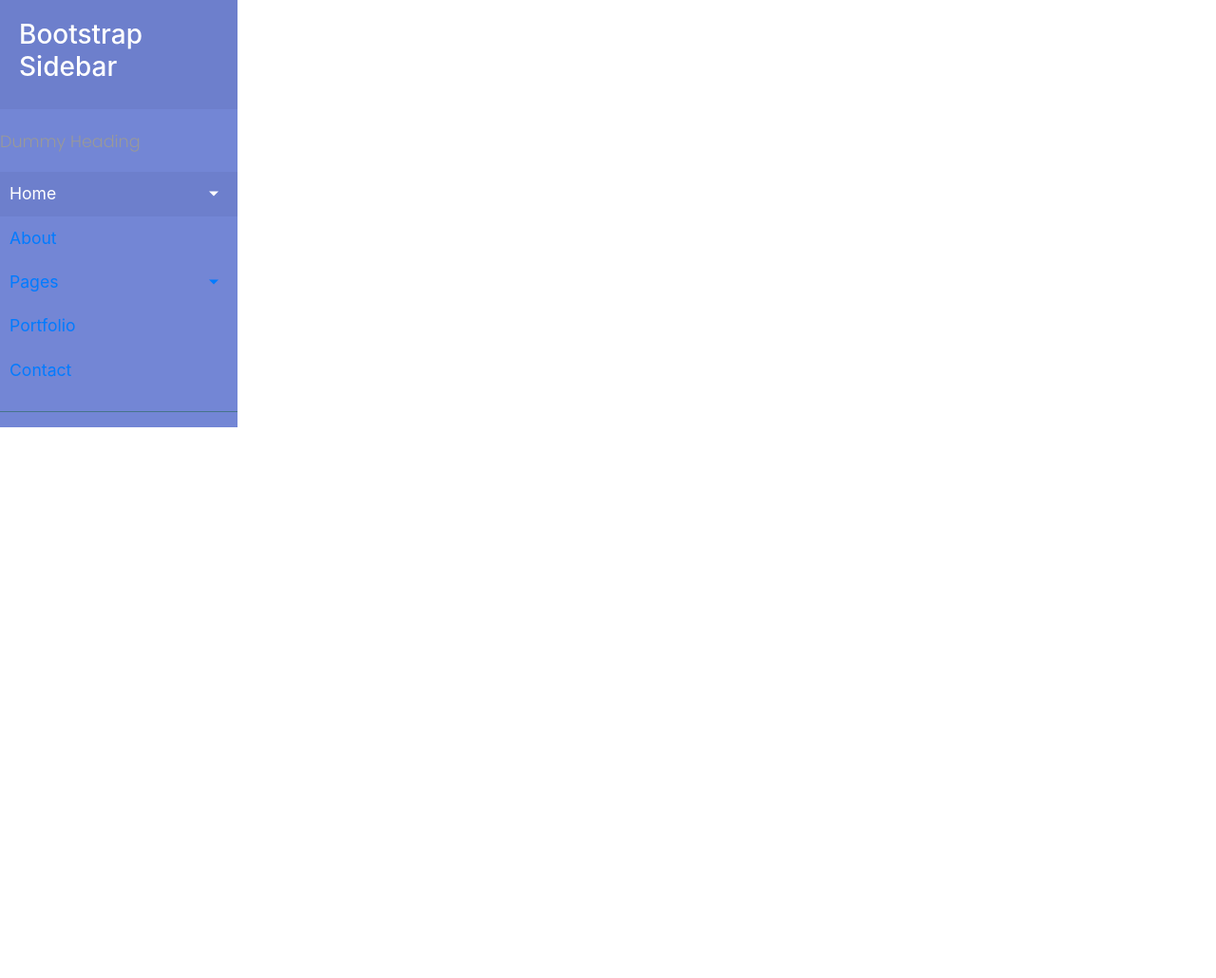
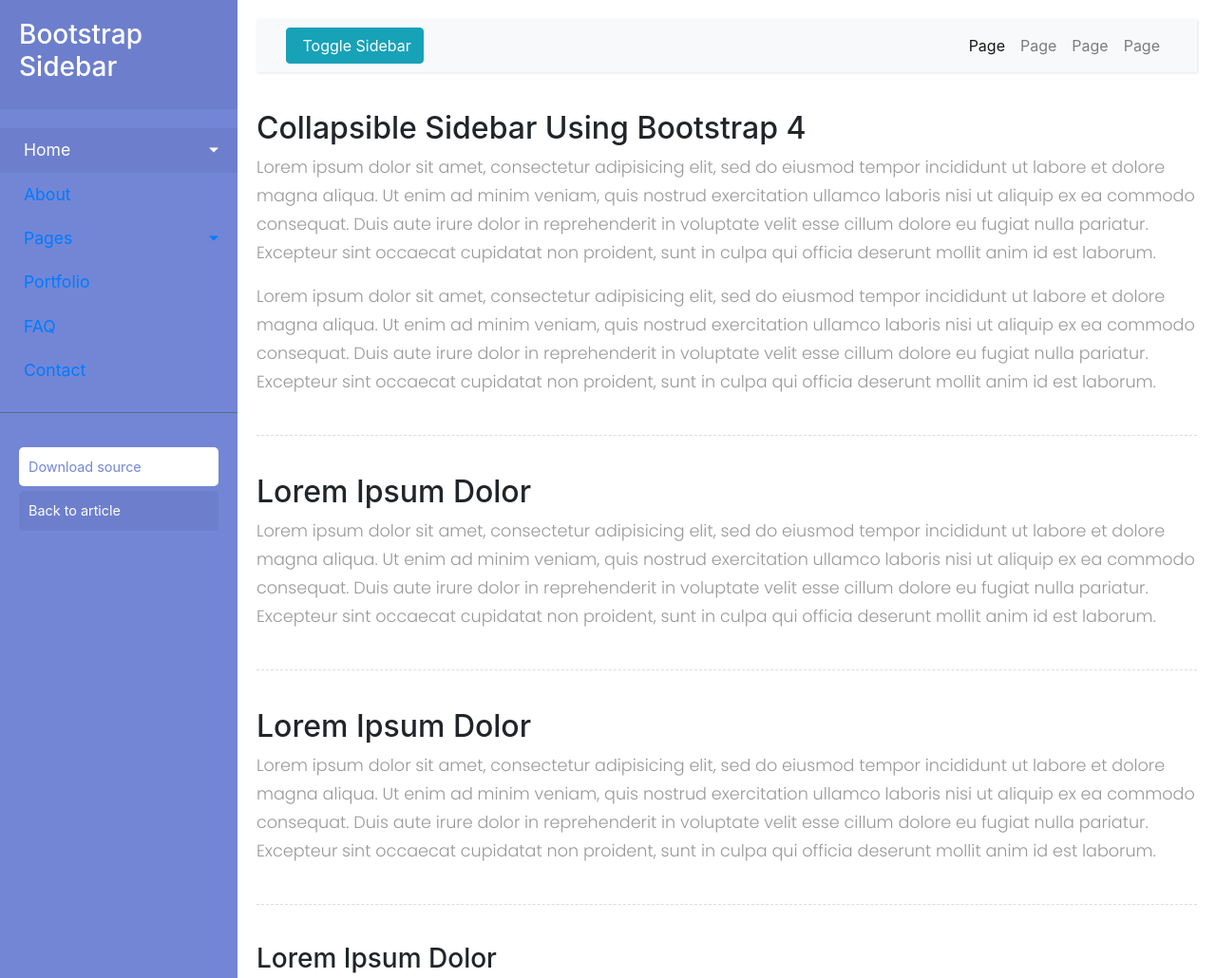
Before and after one commit to hjki001/fwi0, a plain HTML site: page index.html in a window 1280 px wide. Shown: the top 1030 px of the page at 95% size. Before the commit the page ends 800 px from the top, so only its background shows below. Drawn offline with Linux system fonts and the light colour scheme.

Commit message:
Update index.html

```diff
--- a/index.html
+++ b/index.html
@@ -9,16 +9,19 @@
 </head>
 <body>
 <div class="wrapper">
-    <!-- Sidebar -->
+        <!-- Sidebar  -->
         <nav id="sidebar">
             <div class="sidebar-header">
                 <h3>Bootstrap Sidebar</h3>
+                <strong>BS</strong>
             </div>
 
             <ul class="list-unstyled components">
-            <p>Dummy Heading</p>
                 <li class="active">
-                <a href="#homeSubmenu" data-toggle="collapse" aria-expanded="false" class="dropdown-toggle">Home</a>
+                    <a href="#homeSubmenu" data-toggle="collapse" aria-expanded="false" class="dropdown-toggle">
+                        <i class="fas fa-home"></i>
+                        Home
+                    </a>
                     <ul class="collapse list-unstyled" id="homeSubmenu">
                         <li>
                             <a href="#">Home 1</a>
@@ -32,10 +35,14 @@
                     </ul>
                 </li>
                 <li>
-                <a href="#">About</a>
-            </li>
-            <li>
-                <a href="#pageSubmenu" data-toggle="collapse" aria-expanded="false" class="dropdown-toggle">Pages</a>
+                    <a href="#">
+                        <i class="fas fa-briefcase"></i>
+                        About
+                    </a>
+                    <a href="#pageSubmenu" data-toggle="collapse" aria-expanded="false" class="dropdown-toggle">
+                        <i class="fas fa-copy"></i>
+                        Pages
+                    </a>
                     <ul class="collapse list-unstyled" id="pageSubmenu">
                         <li>
                             <a href="#">Page 1</a>
@@ -49,13 +56,94 @@
                     </ul>
                 </li>
                 <li>
-                <a href="#">Portfolio</a>
+                    <a href="#">
+                        <i class="fas fa-image"></i>
+                        Portfolio
+                    </a>
                 </li>
                 <li>
-                <a href="#">Contact</a>
+                    <a href="#">
+                        <i class="fas fa-question"></i>
+                        FAQ
+                    </a>
+                </li>
+                <li>
+                    <a href="#">
+                        <i class="fas fa-paper-plane"></i>
+                        Contact
+                    </a>
+                </li>
+            </ul>
+
+            <ul class="list-unstyled CTAs">
+                <li>
+                    <a href="https://bootstrapious.com/tutorial/files/sidebar.zip" class="download">Download source</a>
+                </li>
+                <li>
+                    <a href="https://bootstrapious.com/p/bootstrap-sidebar" class="article">Back to article</a>
                 </li>
             </ul>
         </nav>
+
+        <!-- Page Content  -->
+        <div id="content">
+
+            <nav class="navbar navbar-expand-lg navbar-light bg-light">
+                <div class="container-fluid">
+
+                    <button type="button" id="sidebarCollapse" class="btn btn-info">
+                        <i class="fas fa-align-left"></i>
+                        <span>Toggle Sidebar</span>
+                    </button>
+                    <button class="btn btn-dark d-inline-block d-lg-none ml-auto" type="button" data-toggle="collapse" data-target="#navbarSupportedContent" aria-controls="navbarSupportedContent" aria-expanded="false" aria-label="Toggle navigation">
+                        <i class="fas fa-align-justify"></i>
+                    </button>
+
+                    <div class="collapse navbar-collapse" id="navbarSupportedContent">
+                        <ul class="nav navbar-nav ml-auto">
+                            <li class="nav-item active">
+                                <a class="nav-link" href="#">Page</a>
+                            </li>
+                            <li class="nav-item">
+                                <a class="nav-link" href="#">Page</a>
+                            </li>
+                            <li class="nav-item">
+                                <a class="nav-link" href="#">Page</a>
+                            </li>
+                            <li class="nav-item">
+                                <a class="nav-link" href="#">Page</a>
+                            </li>
+                        </ul>
                     </div>
+                </div>
+            </nav>
+
+            <h2>Collapsible Sidebar Using Bootstrap 4</h2>
+            <p>Lorem ipsum dolor sit amet, consectetur adipisicing elit, sed do eiusmod tempor incididunt ut labore et dolore magna aliqua. Ut enim ad minim veniam, quis nostrud exercitation ullamco laboris nisi ut aliquip ex ea commodo consequat. Duis aute irure dolor in reprehenderit in voluptate velit esse cillum dolore eu fugiat nulla pariatur. Excepteur sint occaecat cupidatat non proident, sunt in culpa qui officia deserunt mollit anim id est laborum.</p>
+            <p>Lorem ipsum dolor sit amet, consectetur adipisicing elit, sed do eiusmod tempor incididunt ut labore et dolore magna aliqua. Ut enim ad minim veniam, quis nostrud exercitation ullamco laboris nisi ut aliquip ex ea commodo consequat. Duis aute irure dolor in reprehenderit in voluptate velit esse cillum dolore eu fugiat nulla pariatur. Excepteur sint occaecat cupidatat non proident, sunt in culpa qui officia deserunt mollit anim id est laborum.</p>
+
+            <div class="line"></div>
+
+            <h2>Lorem Ipsum Dolor</h2>
+            <p>Lorem ipsum dolor sit amet, consectetur adipisicing elit, sed do eiusmod tempor incididunt ut labore et dolore magna aliqua. Ut enim ad minim veniam, quis nostrud exercitation ullamco laboris nisi ut aliquip ex ea commodo consequat. Duis aute irure dolor in reprehenderit in voluptate velit esse cillum dolore eu fugiat nulla pariatur. Excepteur sint occaecat cupidatat non proident, sunt in culpa qui officia deserunt mollit anim id est laborum.</p>
+
+            <div class="line"></div>
+
+            <h2>Lorem Ipsum Dolor</h2>
+            <p>Lorem ipsum dolor sit amet, consectetur adipisicing elit, sed do eiusmod tempor incididunt ut labore et dolore magna aliqua. Ut enim ad minim veniam, quis nostrud exercitation ullamco laboris nisi ut aliquip ex ea commodo consequat. Duis aute irure dolor in reprehenderit in voluptate velit esse cillum dolore eu fugiat nulla pariatur. Excepteur sint occaecat cupidatat non proident, sunt in culpa qui officia deserunt mollit anim id est laborum.</p>
+
+            <div class="line"></div>
+
+            <h3>Lorem Ipsum Dolor</h3>
+            <p>Lorem ipsum dolor sit amet, consectetur adipisicing elit, sed do eiusmod tempor incididunt ut labore et dolore magna aliqua. Ut enim ad minim veniam, quis nostrud exercitation ullamco laboris nisi ut aliquip ex ea commodo consequat. Duis aute irure dolor in reprehenderit in voluptate velit esse cillum dolore eu fugiat nulla pariatur. Excepteur sint occaecat cupidatat non proident, sunt in culpa qui officia deserunt mollit anim id est laborum.</p>
+        </div>
+    </div>
+    <script type="text/javascript">
+        $(document).ready(function () {
+            $('#sidebarCollapse').on('click', function () {
+                $('#sidebar').toggleClass('active');
+            });
+        });
+    </script>
 </body>
 </html>
```
Lines whose indentation alone changed are shown as unchanged.
